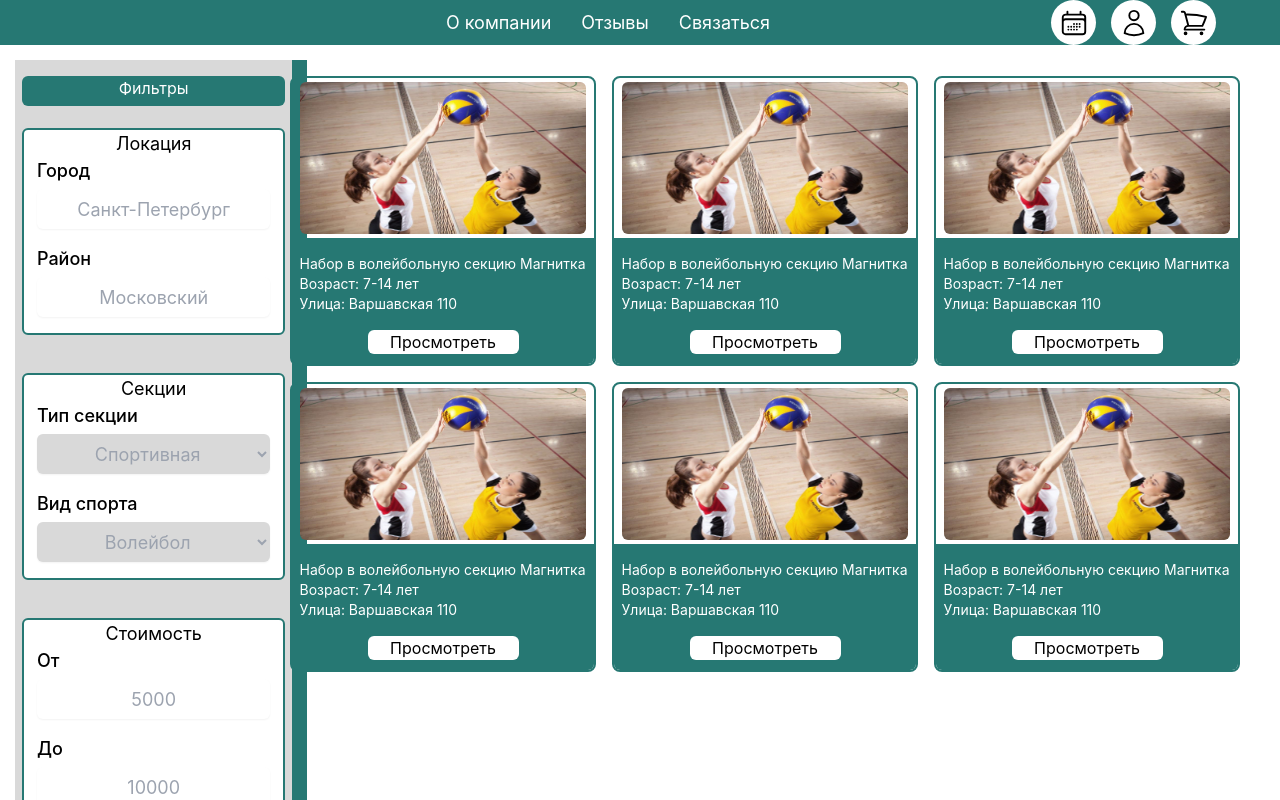
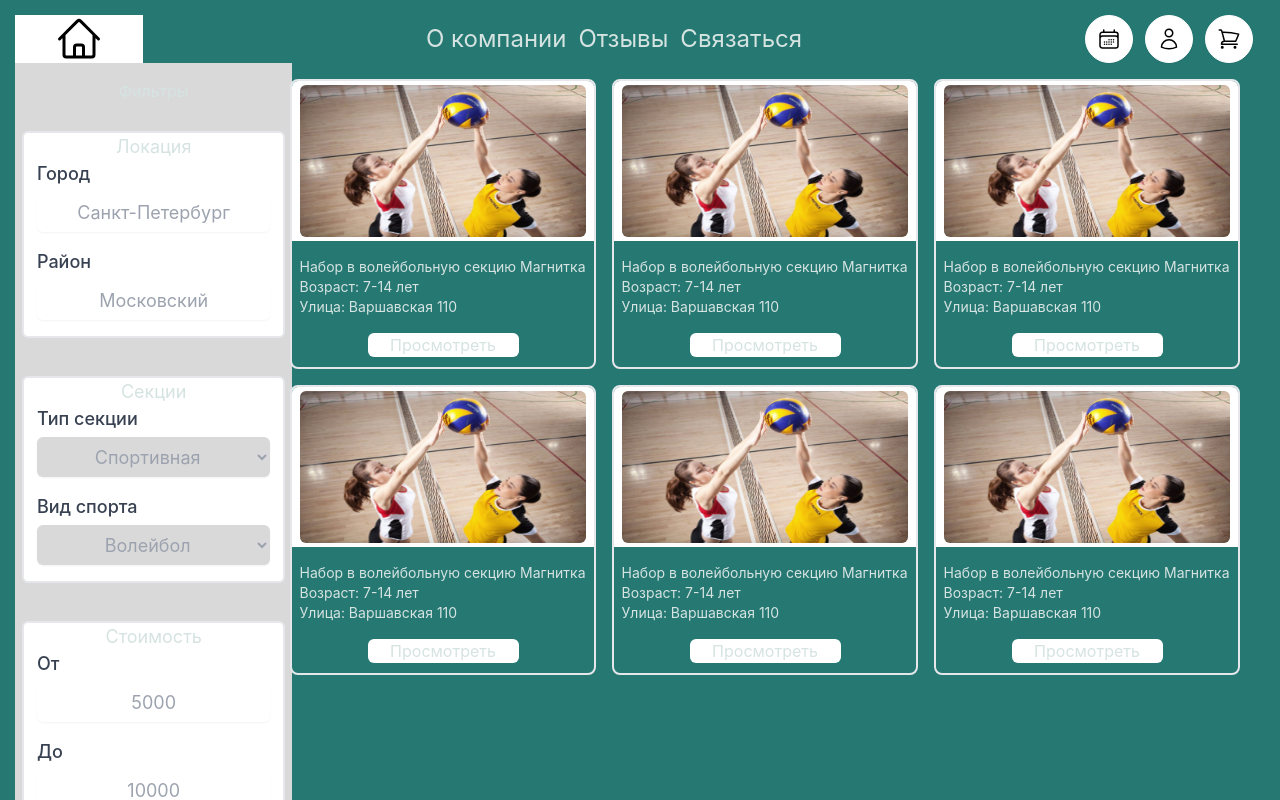
Before and after one commit to Bromles/itmo-dws-se-2024, a Vue app in the folder frontend/: page / in a window 1280 px wide. Shown: the top 800 px of the page. Built offline with nearby package versions, Linux system fonts and the light colour scheme.

Commit message:
remove extra files and start redesign

```diff
--- a/frontend/src/App.vue
+++ b/frontend/src/App.vue
@@ -1,59 +1,11 @@
 <script lang="ts" setup>
 import NavBar from "@/components/NavBar.vue";
-import Header from "@/components/Header.vue";
-import {computed} from "vue";
-import {useRoute} from "vue-router";
-
-const route = useRoute()
-
-const fullPage = computed(() => {
-  return route.meta.fullPage === true;
-})
-
-const showHeader = computed(() => {
-  return route.meta.showHeader !== false && !fullPage.value
-})
 </script>
 
 <template>
-  <div v-if="!fullPage" class="flex flex-col min-h-screen relative">
-    <Header/>
-    <div :style="{ marginTop: showHeader ? '45px' : '0' }" class="flex flex-row relative w-full">
-      <RouterView/>
-    </div>
-  </div>
-  <RouterView v-else/>
   <NavBar/>
   <RouterView/>
 </template>
 
-<style>
-/* Глобальные стили */
-
-
-.row-widget-container {
-  position: fixed; /* Фиксируем заголовок */
-  top: 0; /* Прикрепляем к верхней части экрана */
-  left: 0; /* Прикрепляем к левой стороне */
-  right: 0; /* Прикрепляем к правой стороне */
-  z-index: 1000; /* Устанавливаем высокий z-index, чтобы заголовок был поверх других элементов */
-}
-
-
-.sidebar {
-  width: 250px; /* Ширина боковой панели */
-  background-color: #f4f4f4; /* Цвет фона боковой панели */
-}
-
-.content {
-  flex: 1; /* Основной контент займет оставшееся пространство */
-  overflow-y: auto; /* Прокрутка по вертикали, если контент превышает высоту */
-  margin-top: 150px; /* Задайте отступ, равный высоте заголовка */
-}
-
-
-.container {
-  max-width: 1200px;
-  margin: auto;
-}
+<style scoped>
 </style>
--- a/frontend/src/components/Header.vue
+++ /dev/null
@@ -1,87 +0,0 @@
-<script lang="ts" setup>
-import {ref} from "vue";
-import {useRouter} from "vue-router";
-
-const router = useRouter()
-
-const isMenuVisible = ref(false)
-
-const toggleMenu = () => {
-  isMenuVisible.value = !isMenuVisible.value
-}
-
-const logout = () => {
-  localStorage.setItem('jwt', '')
-  localStorage.setItem('userId', '')
-  router.push('/login')
-  isMenuVisible.value = false
-}
-
-const handleIconClick = (icon: string) => {
-  console.log(`Icon clicked ${icon}`)
-}
-</script>
-
-<template>
-  <div class="bg-main_green fixed top-0 left-0 w-full z-20">
-    <div class="grid grid-cols-12 items-center" style="width: 95%">
-      <div class="col-span-3">
-      </div>
-      <div class="col-span-6 flex items-center justify-center text-lg">
-        <span class="nav-item text-clear_white" @click="router.push('link1')">О компании</span>
-        <span class="nav-item text-clear_white" @click="router.push('link2')">Отзывы</span>
-        <span class="nav-item text-clear_white" @click="router.push('link3')">Связаться</span>
-      </div>
-      <div class="col-span-3 flex items-center justify-end">
-        <div v-if="isMenuVisible" class="dropdown-menu">
-          <button @click="logout">Out</button>
-        </div>
-        <div class="icon-container">
-          <div class="icon-wrapper" @click="handleIconClick('icon1')">
-            <img alt="Notification" class="icon hover-effect" src="@/assets/calendar_icon.svg"/>
-          </div>
-          <div class="icon-wrapper" @click="handleIconClick('icon2')">
-            <img alt="Settings" class="icon hover-effect" src="@/assets/person_icon.svg"/>
-          </div>
-          <div class="icon-wrapper" @click="handleIconClick('icon3')">
-            <img alt="Profile" class="icon hover-effect" src="@/assets/cart_icon.svg"/>
-          </div>
-        </div>
-      </div>
-    </div>
-  </div>
-</template>
-
-<style scoped>
-
-.logo {
-  max-height: 60px;
-}
-
-
-.nav-item {
-  padding: 0 15px; /* Отступы между словами */
-  cursor: pointer; /* Указатель при наведении */
-}
-
-.icon-container {
-  display: flex; /* Используем flexbox для иконок */
-}
-
-.icon-wrapper {
-  width: 45px; /* Ширина круга */
-  height: 45px; /* Высота круга */
-  background-color: white; /* Цвет фона круга */
-  border-radius: 50%; /* Делаем круглый элемент */
-  display: flex; /* Используем flexbox для центрирования иконки внутри круга */
-  align-items: center; /* Центрируем по вертикали */
-  justify-content: center; /* Центрируем по горизонтали */
-  margin-left: 15px;
-}
-
-.icon {
-  width: 30px; /* Ширина иконки (уменьшена) */
-  height: auto; /* Высота автоматически подстраивается под ширину */
-}
-
-</style>
--- a/frontend/src/components/NavBar.vue
+++ b/frontend/src/components/NavBar.vue
@@ -6,10 +6,13 @@ const router = useRouter()
 
 <template>
   <nav class="flex justify-between">
+    <!--
     <label class="input input-bordered flex items-center gap-2 bg-primary">
       <input class="grow" placeholder="Поиск" type="text"/>
       <img alt="search icon" class="h-4 w-4" src="@/assets/search_icon.svg"/>
     </label>
+    -->
+    <img class="h-12 w-32 bg-primary cursor-pointer" src="@/assets/home_icon.svg" alt="logo" @click="router.push('/')"/>
     <div class="flex justify-between gap-3 items-center">
       <RouterLink class="hover:underline text-2xl" to="">О компании</RouterLink>
       <RouterLink class="hover:underline text-2xl" to="">Отзывы</RouterLink>
--- a/frontend/src/components/main_page/FormInput.vue
+++ b/frontend/src/components/main_page/FormInput.vue
@@ -31,5 +31,4 @@ const {
 </template>
 
 <style scoped>
-
 </style>
--- a/frontend/src/components/main_page/FormSelect.vue
+++ b/frontend/src/components/main_page/FormSelect.vue
@@ -33,5 +33,4 @@ const {
 </template>
 
 <style scoped>
-
 </style>
--- a/frontend/src/components/main_page/SectionCard.vue
+++ b/frontend/src/components/main_page/SectionCard.vue
@@ -1,5 +1,4 @@
 <script lang="ts" setup>
-
 </script>
 
 <template>
@@ -21,5 +20,4 @@
 </template>
 
 <style scoped>
-
 </style>
--- a/frontend/src/components/navigation/Sidebar.vue
+++ b/frontend/src/components/navigation/Sidebar.vue
@@ -44,15 +44,4 @@
 </template>
 
 <style scoped>
-.bg-custom {
-  background-color: #F1EEEE; /* Устанавливаем цвет фона сайдбара */
-}
-
-.bg-custom-button {
-  background-color: #267873; /* Цвет кнопки */
-}
-
-.bg-custom-button-hover {
-  background-color: #1f5e5e; /* Цвет кнопки при наведении (можно настроить) */
-}
 </style>
--- a/frontend/src/pages/AuthPage.vue
+++ b/frontend/src/pages/AuthPage.vue
@@ -9,20 +9,6 @@ const router = useRouter()
 const login = computed(() => {
   return route.meta.login
 })
-
-const checkFields = () => {
-  const inputs = document.querySelectorAll('input');
-
-  for (let input of inputs) {
-    if (input.value.trim() === '') {
-      console.log("All input fields must be filled!");
-
-      return false;
-    }
-  }
-
-  return true
-}
 </script>
 
 <template>
@@ -51,12 +37,9 @@ const checkFields = () => {
         </button>
         <a class="text-clear_white mb-2" style="cursor: pointer">Забыл пароль</a>
       </div>
-
     </div>
   </div>
-
 </template>
 
 <style scoped>
-
 </style>
--- a/frontend/src/pages/ClientProfile.vue
+++ b/frontend/src/pages/ClientProfile.vue
@@ -36,46 +36,4 @@ const handleButtonClick = (action: string) => {
 
 
 <style scoped>
-.user-profile {
-  background-image: url('@assets/clientProfile.jpg'); /* Укажите путь к вашему изображению */
-  background-size: cover; /* Обеспечивает полное покрытие фона */
-  background-position: center; /* Центрирует изображение */
-  height: 100vh; /* Устанавливает высоту на весь экран */
-  width: 100%; /* Устанавливает ширину на 100% от родителя */
-  max-width: 1200px; /* Ограничьте максимальную ширину компонента */
-  margin: 0 auto; /* Центрирует компонент по горизонтали */
-}
-
-.button-container {
-  display: flex;
-  justify-content: center;
-  margin-bottom: 20px;
-}
-
-.button-container button {
-  margin-right: 10px;
-  margin-top: 10px;
-}
-
-.card-list {
-  overflow-y: auto;
-  max-height: calc(100vh - 100px); /* Установите максимальную высоту для прокрутки */
-}
-
-.card-list > * {
-  width: calc(100% - 0px); /* Растягиваем карточки на всю ширину с учетом отступов */
-  margin: 10px; /* Добавляем отступы между карточками */
-}
-
-.btn-subscriptions {
-  background-color: #267873; /* Синий цвет */
-}
-
-.btn-classes {
-  background-color: #267873; /* Оранжевый цвет */
-}
-
-.btn-watchlist {
-  background-color: #267873; /* Красный цвет */
-}
 </style>
--- a/frontend/src/pages/MainPage.vue
+++ b/frontend/src/pages/MainPage.vue
@@ -60,6 +60,4 @@ import FormInput from "@/components/main_page/FormInput.vue";
 </template>
 
 <style scoped>
-
-
 </style>
--- a/frontend/tailwind.config.js
+++ /dev/null
@@ -1,20 +0,0 @@
-/** @type {import('tailwindcss').Config} */
-export default {
-  content: [
-    "./index.html",
-    "./src/**/*.{html,js,ts,jsx,tsx,vue}",
-  ],
-  theme: {
-    colors: {
-      "main_green": '#267873',
-      "form_grey": '#d9d9d9',
-      "clear_white": '#FFFFFF'
-    },
-    extend: {
-      backgroundImage: {
-        'main_background': "url('/background.jpg')"
-      },
-    },
-  },
-  plugins: [],
-}
--- a/frontend/tailwind.config.ts
+++ b/frontend/tailwind.config.ts
@@ -7,7 +7,7 @@ export default {
         "./src/**/*.{vue,js,ts,jsx,tsx}",
     ],
     plugins: [
-        require('daisyui'),
+        daisyui,
     ],
     daisyui: {
         themes: [
```
Also changed, not shown: frontend/src/assets/home_icon.svg (added).
